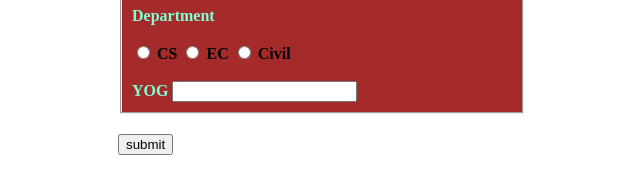
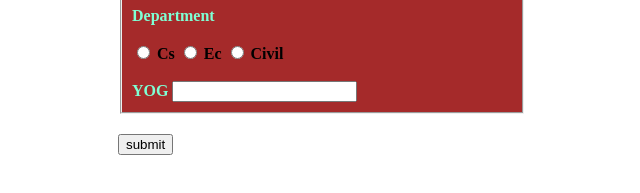
Before and after one commit to tejaswinikho/tejaswini2.github.io, a plain HTML site: page index.html in a window 1280 px wide. Shown: the part 299-492 px from the top of the page, 318-958 px from the left. Drawn offline with Linux system fonts and the light colour scheme.

Commit message:
Update index.html

```diff
--- a/index.html
+++ b/index.html
@@ -28,9 +28,9 @@
             <label for="department">Department</label>
             <br><br>
             <input type="radio" id="cs" name="department">
-            <label for="cs" class="department-label">CS</label>
+            <label for="cs" class="department-label">Cs</label>
             <input type="radio" id="ec" name="department">
-            <label for="ec" class="department-label">EC</label>
+            <label for="ec" class="department-label">Ec</label>
             <input type="radio" id="civil" name="department">
             <label for="civil" class="department-label">Civil</label>
             <br><br>
```
